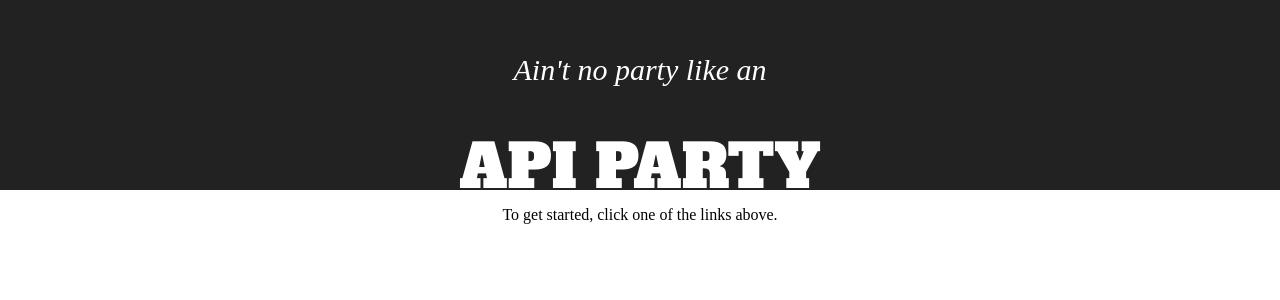
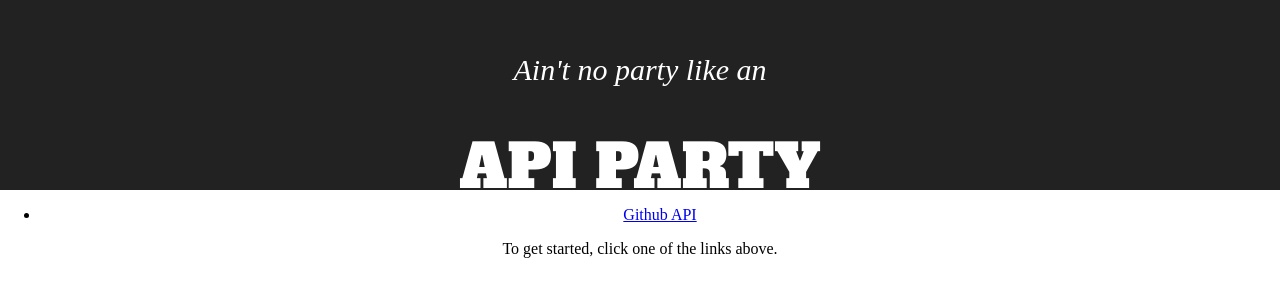
Before and after one commit to ehavlin/api-party, a React (Create React App) app: page / in a window 1280 px wide. Shown: the top 300 px of the page. Built offline with nearby package versions, Linux system fonts and the light colour scheme; a web font is replaced by a local one.

Commit message:
Add navlink for github and github route

```diff
--- a/src/App.js
+++ b/src/App.js
@@ -1,5 +1,5 @@
 import React, { Component } from 'react';
-import { Switch, Route } from 'react-router-dom'
+import { Switch, Route, NavLink } from 'react-router-dom'
 import './App.css';
 
 class App extends Component {
@@ -11,9 +11,15 @@
             <h3>Ain't no party like an</h3>
             <h1>API Party</h1>
           </div>
+          <ul className="nav-links">
+            <li>
+              <NavLink to='/github'>Github API</NavLink>
+            </li>
+          </ul>
         </div>
         <Switch>
-          <Route render={() => <p>To get started, click one of the links above.</p>}/>
+          <Route path='/github' render={() => <h1>Github!</h1> } />
+          <Route render={() => <p>To get started, click one of the links above.</p>} />
         </Switch>
       </div>
     );
```
